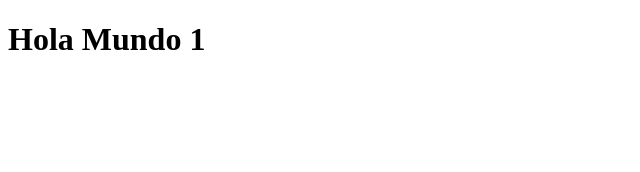
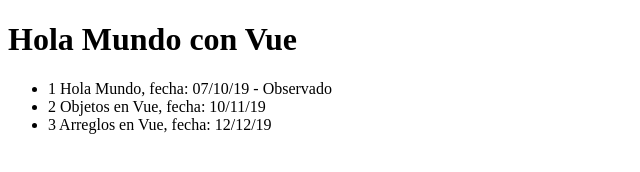
Before and after one commit to RonaldVega14/VueProjects, a plain HTML site: page LearningVue1/holaMundoVue.html in a window 1280 px wide. Shown: the whole page, without its empty margins (0-640 px from the left). Drawn offline with nearby package versions, Linux system fonts and the light colour scheme.

Commit message:
Using array of objects

```diff
--- a/LearningVue1/holaMundo.js
+++ b/LearningVue1/holaMundo.js
@@ -1,4 +1,12 @@
 const app = new Vue({
     //Aqui instanciamos cada uno de los containers, en este caso instanciamos el div llamado 'app'
-    el: '#app'
+    el: '#app',
+    data: {
+        titulo: "Hola Mundo con Vue",
+        temas: [
+            {unidad: "1 Hola Mundo", fecha: "07/10/19", estado:true},
+            {unidad: "2 Objetos en Vue", fecha: "10/11/19", estado:false},
+            {unidad: "3 Arreglos en Vue", fecha: "12/12/19", estado:false}
+        ]
+    }
 })
--- a/LearningVue1/holaMundoVue.html
+++ b/LearningVue1/holaMundoVue.html
@@ -9,11 +9,15 @@
     <body>
 <!-- Todos los componentes en vue deben de ir dentro de un container -->
         <div id="app">
+            <h1>{{titulo}}</h1>
 
-                <h1>Hola Mundo 1</h1>
-
+<!-- Imprimiendo el array utilizando un for-->
+            <ul>
+                <li v-for="tema of temas">{{tema.unidad}}, fecha: {{tema.fecha}}
+                    <span v-if="tema.estado == true"> - Observado</span>
+                </li>
+            </ul>
         </div>
-
 
 
         <script src="https://cdn.jsdelivr.net/npm/vue/dist/vue.js"></script>
```
